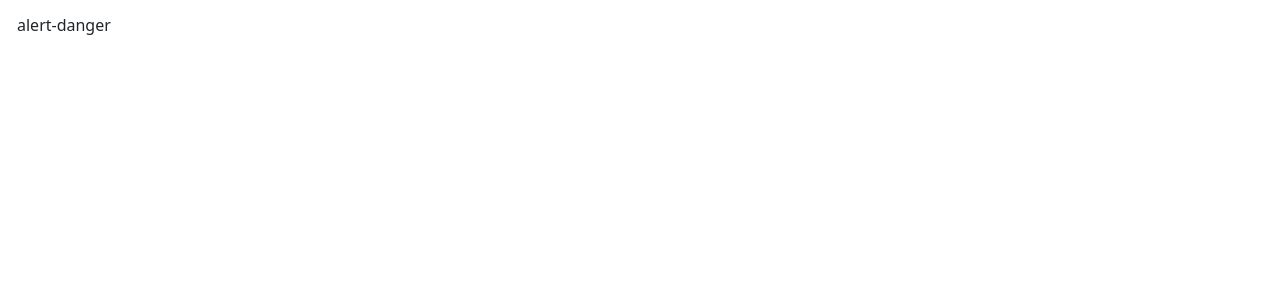
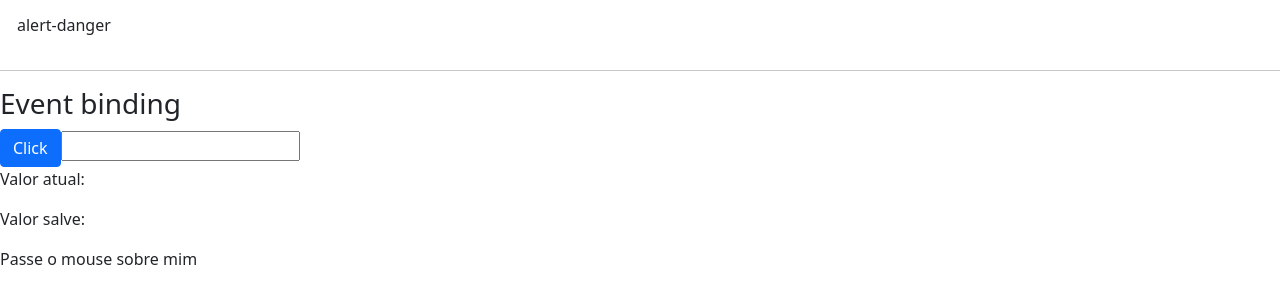
Before and after one commit to otaviothor/app-iniciando-angular, an Angular app: page / in a window 1280 px wide. Shown: the part 1127-1411 px from the top of the page. Before the commit the page ends 1197 px from the top, so only its background shows below. Built offline with nearby package versions, Linux system fonts and the light colour scheme.

Commit message:
feat: working w/ event-binding

```diff
--- a/src/app/data-binding/data-binding.component.html
+++ b/src/app/data-binding/data-binding.component.html
@@ -69,4 +69,40 @@
       alert-danger
     </div>
   </article>
+
+  <hr />
+
+  <article>
+    <h3>Event binding</h3>
+    <div>
+      <button class="btn btn-primary" (click)="handleClickButton()">
+        Click
+      </button>
+      <!-- caso eu nao declare a variavel no elemento, eu uso o $event -->
+      <!-- <input
+        type="text"
+        (keyup)="onKeyUp($event)"
+        (keyup.enter)="saveValue($event.target)"
+        (blur)="saveValue($event.target)"
+      /> -->
+      <!-- caso declare uma variavel no elemento, posso passar ela nos events bindings -->
+      <input
+        type="text"
+        (keyup)="onKeyUp(input)"
+        (keyup.enter)="saveValue(input)"
+        (blur)="saveValue(input)"
+        #input
+      />
+      <p>Valor atual: {{ inputValue }}</p>
+      <p>Valor salve: {{ savedValue }}</p>
+
+      <p
+        (mouseover)="onMouseOver()"
+        (mouseout)="onMouseOut()"
+        [class.highlight]="isMouseOver"
+      >
+        Passe o mouse sobre mim
+      </p>
+    </div>
+  </article>
 </section>
--- a/src/app/data-binding/data-binding.component.scss
+++ b/src/app/data-binding/data-binding.component.scss
@@ -0,0 +1,4 @@
+.highlight {
+  color: red;
+  font-weight: bold;
+}
--- a/src/app/data-binding/data-binding.component.ts
+++ b/src/app/data-binding/data-binding.component.ts
@@ -9,6 +9,9 @@ export class DataBindingComponent implements OnInit {
   public url: string = '';
   public angularCourse: boolean = true;
   public imageUrl: string = '';
+  public inputValue: string = '';
+  public savedValue: string = '';
+  public isMouseOver: boolean = false;
 
   constructor() {
     this.url = 'https://loiane.training';
@@ -24,4 +27,24 @@ export class DataBindingComponent implements OnInit {
   getCourseLike(): boolean {
     return true;
   }
+
+  handleClickButton(): void {
+    alert('ok');
+  }
+
+  onKeyUp(target: HTMLInputElement): void {
+    this.inputValue = target.value;
+  }
+
+  saveValue(target: HTMLInputElement): void {
+    this.savedValue = target.value;
+  }
+
+  onMouseOver(): void {
+    this.isMouseOver = !this.isMouseOver;
+  }
+
+  onMouseOut(): void {
+    this.isMouseOver = !this.isMouseOver;
+  }
 }
```
